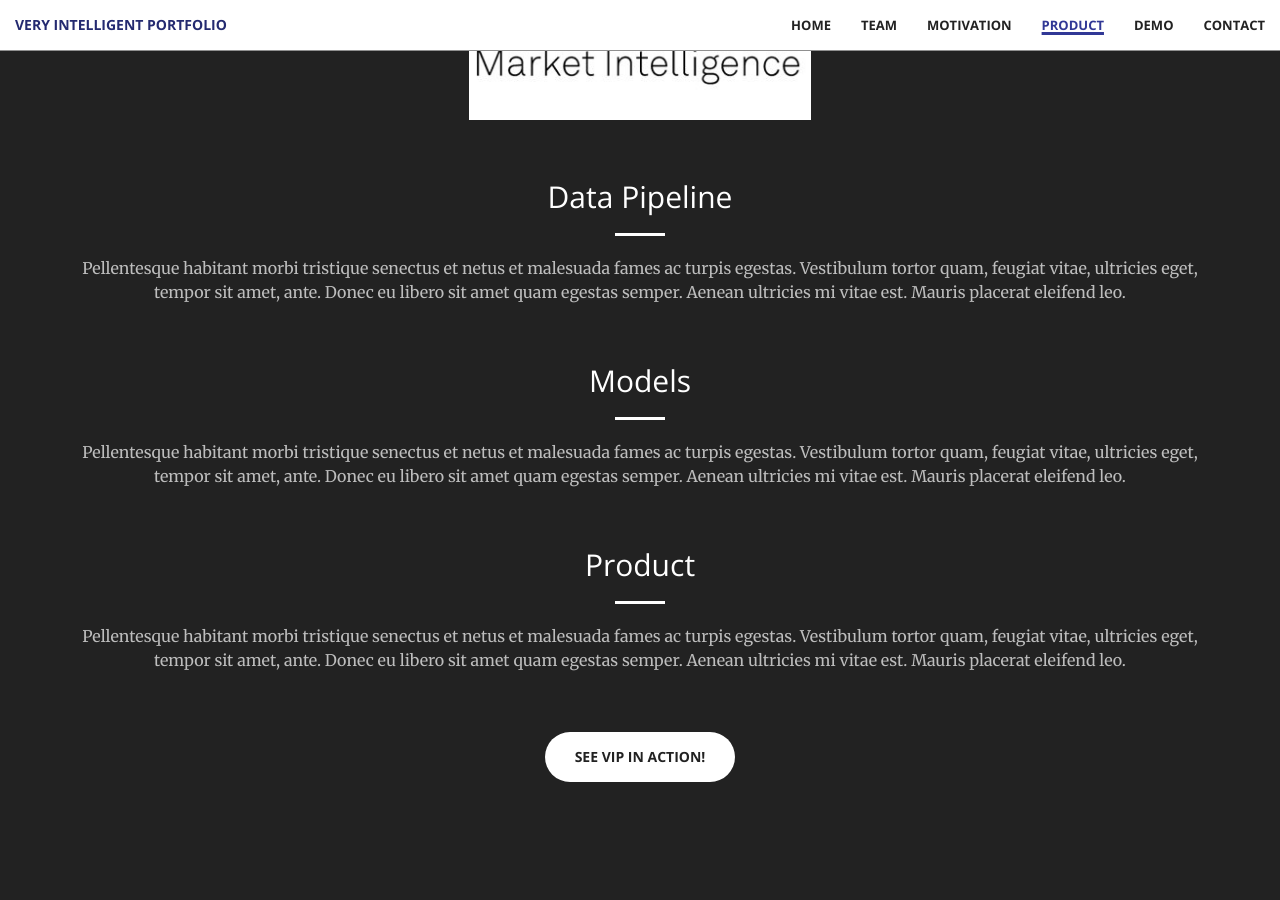
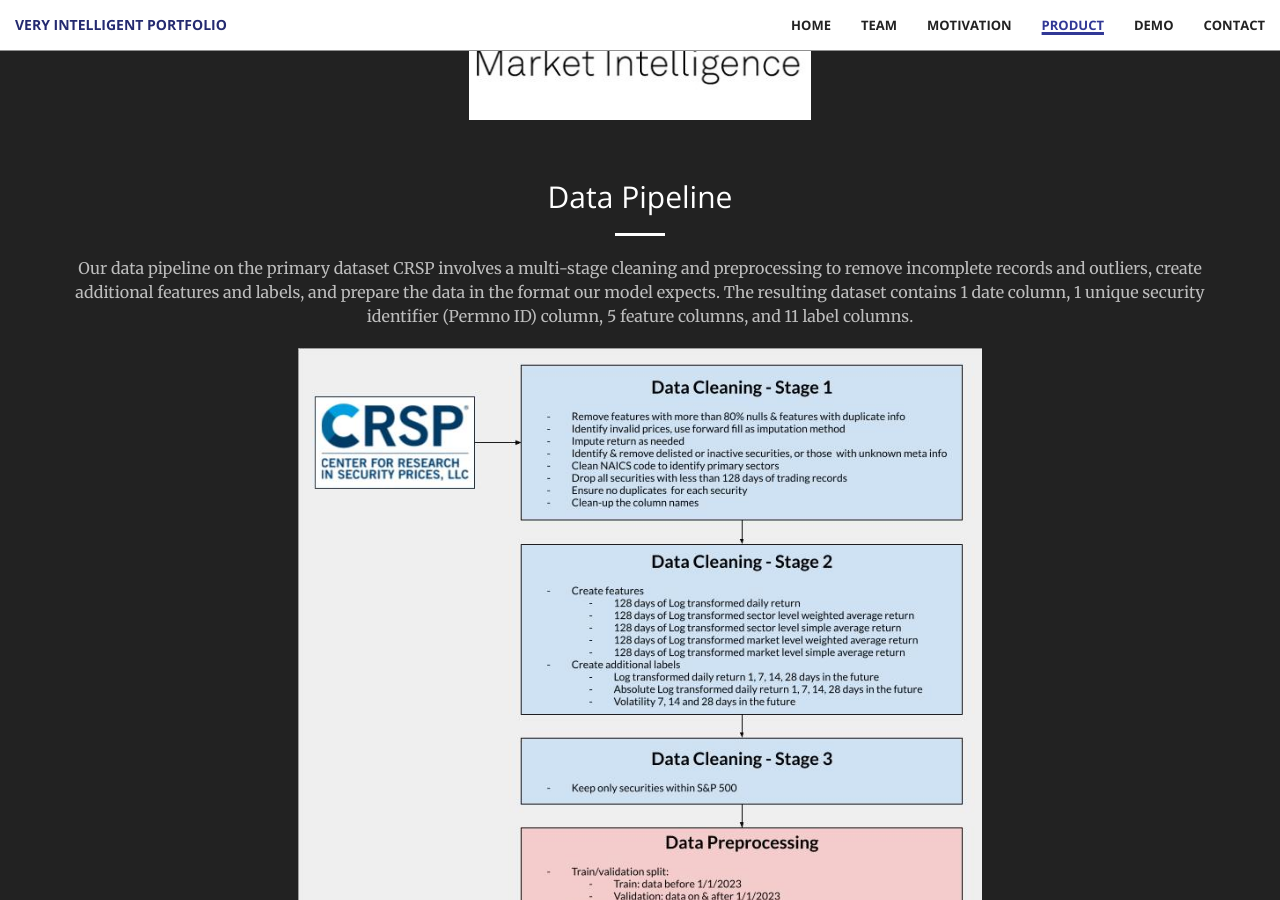
Before and after one commit to Very-Intelligent-Portfolio/Very-Intelligent-Portfolio.github.io, a Jekyll site: the page built from docs/index.html, in a window 1280 px wide and 900 px high, scrolled down 4244 px. Built offline with Jekyll 4.4.1, drawn with Linux system fonts in a browser that asks for light colours; some of the changed text lies outside the part shown.

Commit message:
update_pipeline

```diff
--- a/docs/_includes/product.html
+++ b/docs/_includes/product.html
@@ -13,15 +13,15 @@
                 <hr class="light">
                 <p class="text-faded">Our data is accessed from Wharton Research Data Services (WRDS), as provided by The Wharton School, University of Pennsylvania. We would like to thank Haas School of Business, University of California Berkeley for providing us access to this rich database.</p>
                 <a href="https://wrds-www.wharton.upenn.edu/">
-                    <img src="img/logo/wrds.jpg" id="center" alt="">
+                    <img src="img/logo/wrds.jpg" id="center_small" alt="">
                 </a>
                 <p class="text-faded">Our primary dataset is the CRSP Daily Stock Dataset provided by Center For Research in Security Prices, LLC (CRSP). This dataset contains the daily US market data for all active and inactive securities with primary listings on the NYSE, NYSE American, NASDAQ, NYSE Arca and Cboe BZX exchanges. Key variables include the security identification information, price, return, shares outstanding, volume, and other security level meta information. We sourced the data for all years beginning January 1st, 2019, ending December 31st, 2023.</p>
                 <a href="https://www.crsp.org/">
-                    <img src="img/logo/crsp.jpg" id="center" alt="">
+                    <img src="img/logo/crsp.jpg" id="center_small" alt="">
                 </a>
                 <p class="text-faded">Our secondary dataset is the Compustat Daily Updates - Fundamentals Quarterly Dataset provided by S&P Global Market Intelligence Capital IQ. This dataset contains the quarterly financial fundamentals for publicly traded companies in the US. Key variables include the security identification information, total assets, total liabilities, retained earnings, sales, cost of goods sold, expenses, net income, common and preferred shares outstanding, and other security level meta information. We sourced the data as pre-merged with CRSP for all years beginning January 1st, 2018, ending December 31st, 2023.</p>
                 <a href="https://www.marketplace.spglobal.com/" id="dark">
-                    <img src="img/logo/compustat.jpg" id="center" alt="">
+                    <img src="img/logo/compustat.jpg" id="center_small" alt="">
                 </a>
             </div>
         </div>
@@ -29,7 +29,10 @@
             <div class="col-lg-12 text-center">
                 <h2 class="section-heading">Data Pipeline</h2>
                 <hr class="light">
-                <p class="text-faded">Pellentesque habitant morbi tristique senectus et netus et malesuada fames ac turpis egestas. Vestibulum tortor quam, feugiat vitae, ultricies eget, tempor sit amet, ante. Donec eu libero sit amet quam egestas semper. Aenean ultricies mi vitae est. Mauris placerat eleifend leo. </p>
+                <p class="text-faded">Our data pipeline on the primary dataset CRSP involves a multi-stage cleaning and preprocessing to remove incomplete records and outliers, create additional features and labels, and prepare the data in the format our model expects. The resulting dataset contains 1 date column, 1 unique security identifier (Permno ID) column, 5 feature columns, and 11 label columns.</p>
+                <img src="img/pipeline/crsp.jpg" id="center_large" alt="">
+                <p class="text-faded">Our data pipeline on the secondary dataset Compustat involves first cleaning the Compustat dataset to fill any missing financial data and then join the cleaned Compustat dataset with the cleaned CRSP dataset to produce the joined dataset, with all columns from the cleaned Compustat dataset and the cleaned CRSP dataset.</p>
+                <img src="img/pipeline/compustat.jpg" id="center_large" alt="">
             </div>
         </div>
         <div class="row" id="add-bottom">
--- a/docs/_sass/_base.scss
+++ b/docs/_sass/_base.scss
@@ -27,11 +27,15 @@ a {
     }
 }
 
-img#center {
+img#center_small {
     width: 30%;
     margin-bottom: 20px;
 }
 
+img#center_large {
+    width: 60%;
+    margin-bottom: 20px;
+}
 
 h1,
 h2,
```
Also changed, not shown: docs/img/pipeline/compustat.jpg (added), docs/img/pipeline/crsp.jpg (added), 3 other files.
